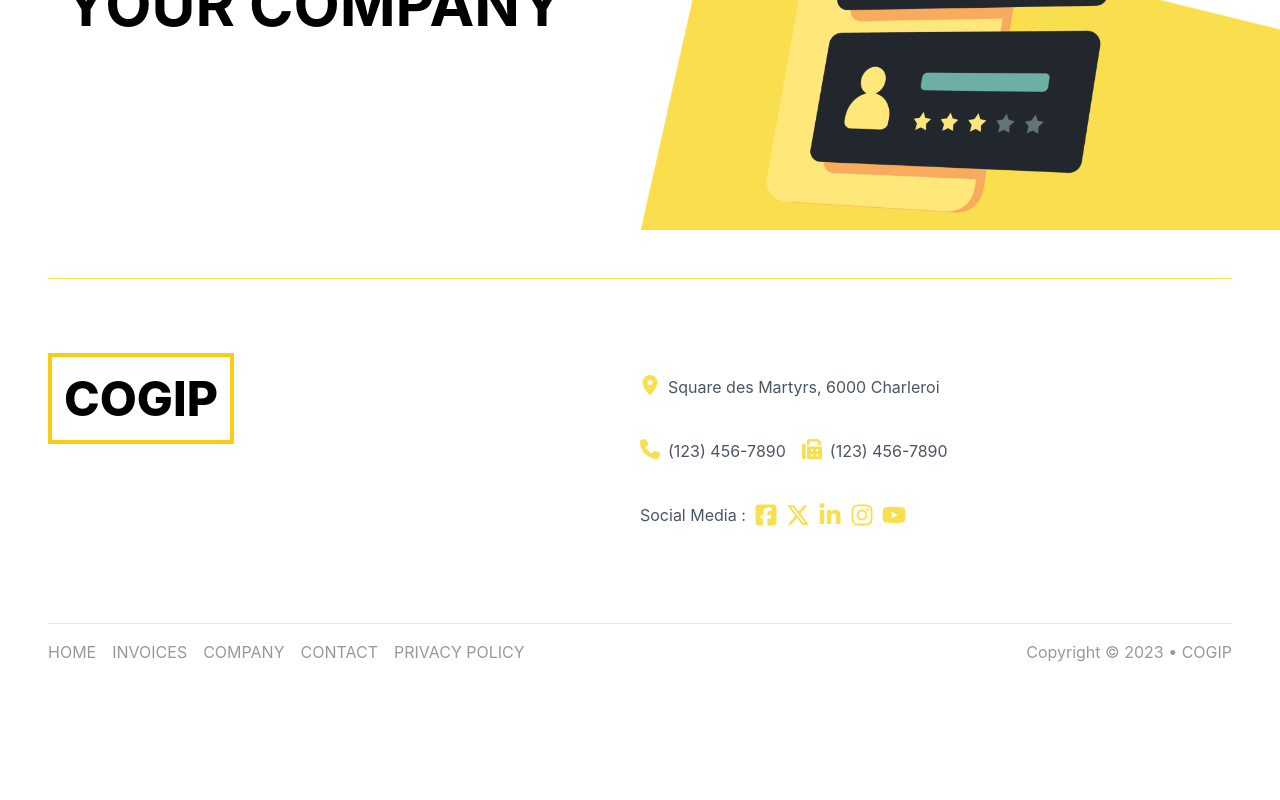
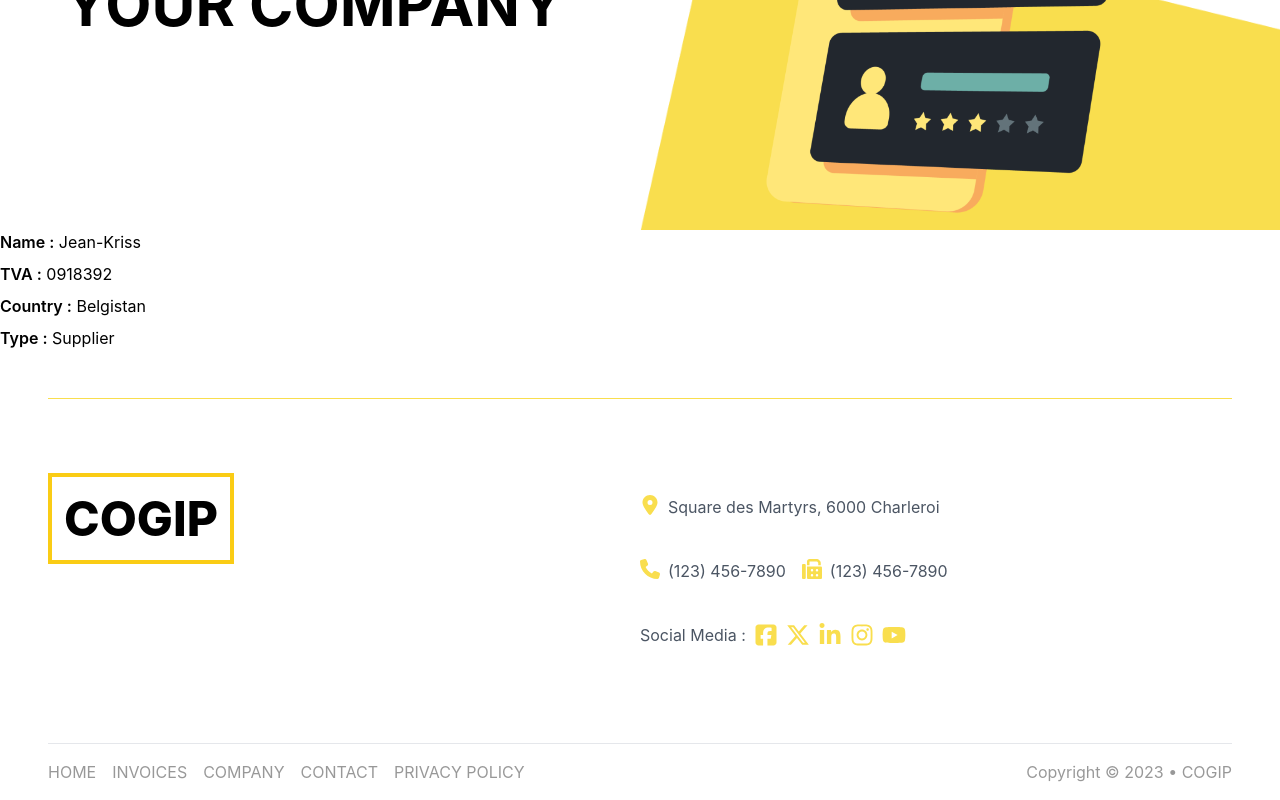
Before and after one commit to antoinel74/COGIP, a React (Vite) app: page / in a window 1280 px wide. Shown: the part 1737-2537 px from the top of the page. Before the commit the page ends 2417 px from the top, so only its background shows below. Built offline with nearby package versions, Linux system fonts and the light colour scheme.

Commit message:
add list component

```diff
--- a/src/App.jsx
+++ b/src/App.jsx
@@ -1,12 +1,19 @@
 import Home from "./views/app/home";
 import { Navbar } from "./components/Navbar";
 import { Footer } from "./components/Footer";
+import { List } from "./components/List";
 
 function App() {
   return (
     <>
       <Navbar />
       <Home />
+      <List
+        name="Jean-Kriss"
+        tva="0918392"
+        country="Belgistan"
+        type="Supplier"
+      />
       <Footer />
     </>
   );
--- /dev/null
+++ b/src/components/List.jsx
@@ -0,0 +1,20 @@
+import React from "react";
+
+export const List = ({ name, tva, country, type }) => {
+  return (
+    <ul className="flex flex-col gap-2">
+      <li>
+        <span className="font-semibold">Name :</span> {name}
+      </li>
+      <li>
+        <span className="font-semibold">TVA :</span> {tva}
+      </li>
+      <li>
+        <span className="font-semibold">Country :</span> {country}
+      </li>
+      <li>
+        <span className="font-semibold">Type :</span> {type}
+      </li>
+    </ul>
+  );
+};
```
